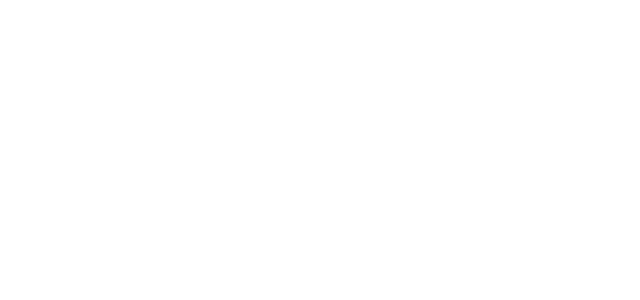
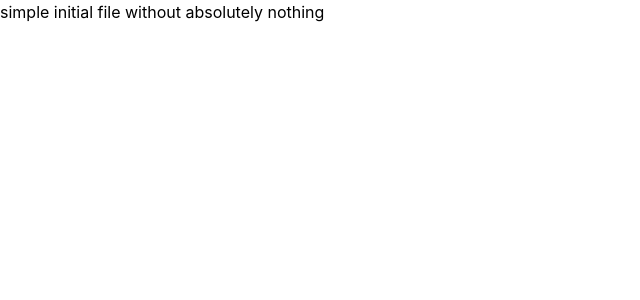
Before and after one commit to Juan31416/jp-next-tailwind-boilerplate, a Next.js app: page / in a window 1280 px wide. Shown: the top 300 px of the page, without its empty margins (0-640 px from the left). Built offline with nearby package versions, Linux system fonts and the light colour scheme.

Commit message:
feat: add updated dependencies to the package.json

```diff
--- a/app/page.tsx
+++ b/app/page.tsx
@@ -1,5 +1,9 @@
 import { NextPage } from 'next';
 const Home: NextPage = () => {
-  return <></>;
+  return (
+    <>
+      <p>simple initial file without absolutely nothing</p>
+    </>
+  );
 };
 export default Home;
```
Also changed, not shown: app/layout.tsx (+4 -4 lines), package.json (+4 -4 lines), 1 other file (tests, documents, lock files or other folders).
